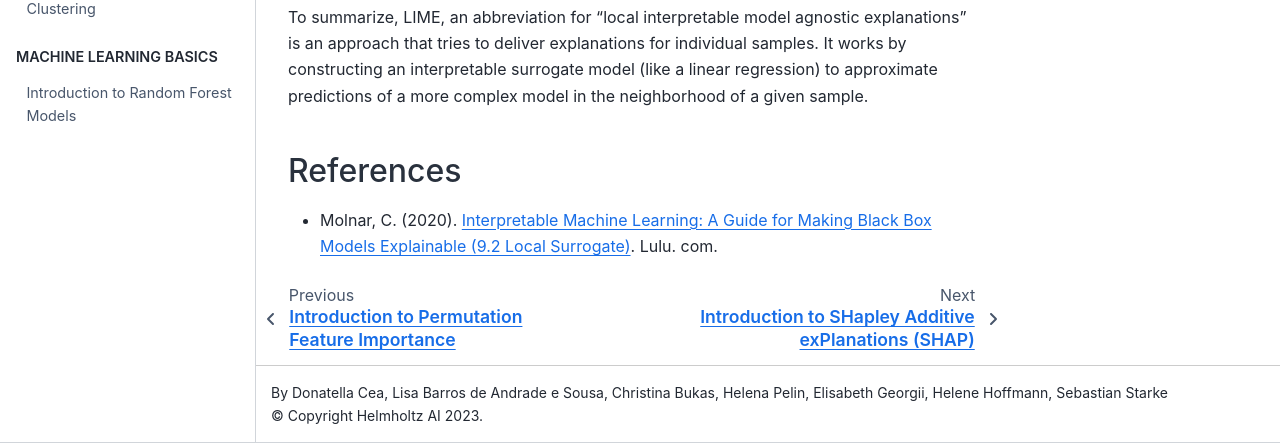
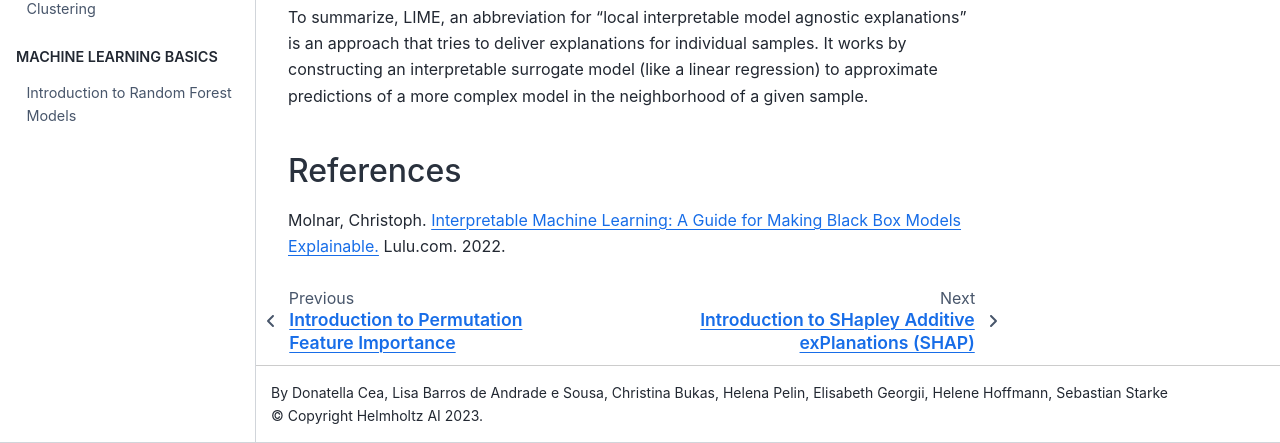
Before and after one commit to HelmholtzAI-Consultants-Munich/XAI-Tutorials, a Sphinx documentation site: the page built from docs/source/_model_agnostic_xai/lime.rst, in a window 1280 px wide and 1161 px high, cut to the strip 718-1161 px from the top of the window. Built offline with Sphinx 7.4.7 and the Sphinx Book theme 1.1.4, drawn with Linux system fonts in a browser that asks for light colours.

Commit message:
Update lime.rst

```diff
--- a/docs/source/_model_agnostic_xai/lime.rst
+++ b/docs/source/_model_agnostic_xai/lime.rst
@@ -16,4 +16,4 @@
 References
 -----------
 
-- Molnar, C. (2020). `Interpretable Machine Learning: A Guide for Making Black Box Models Explainable (9.2 Local Surrogate) <https://christophm.github.io/interpretable-ml-book/>`_. Lulu. com.
+Molnar, Christoph. `Interpretable Machine Learning: A Guide for Making Black Box Models Explainable. <https://christophm.github.io/interpretable-ml-book/>`_ Lulu.com. 2022.
```
